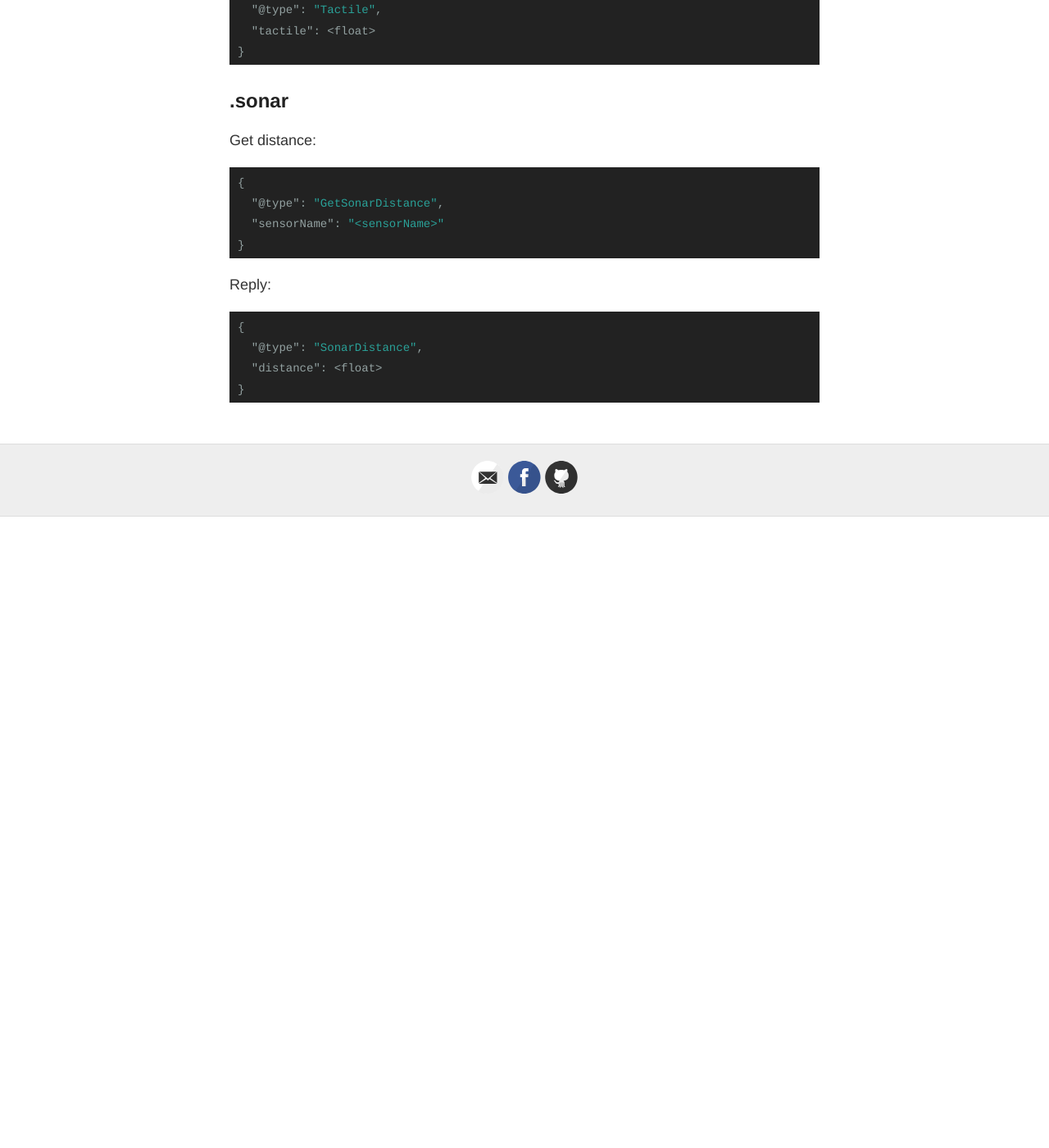
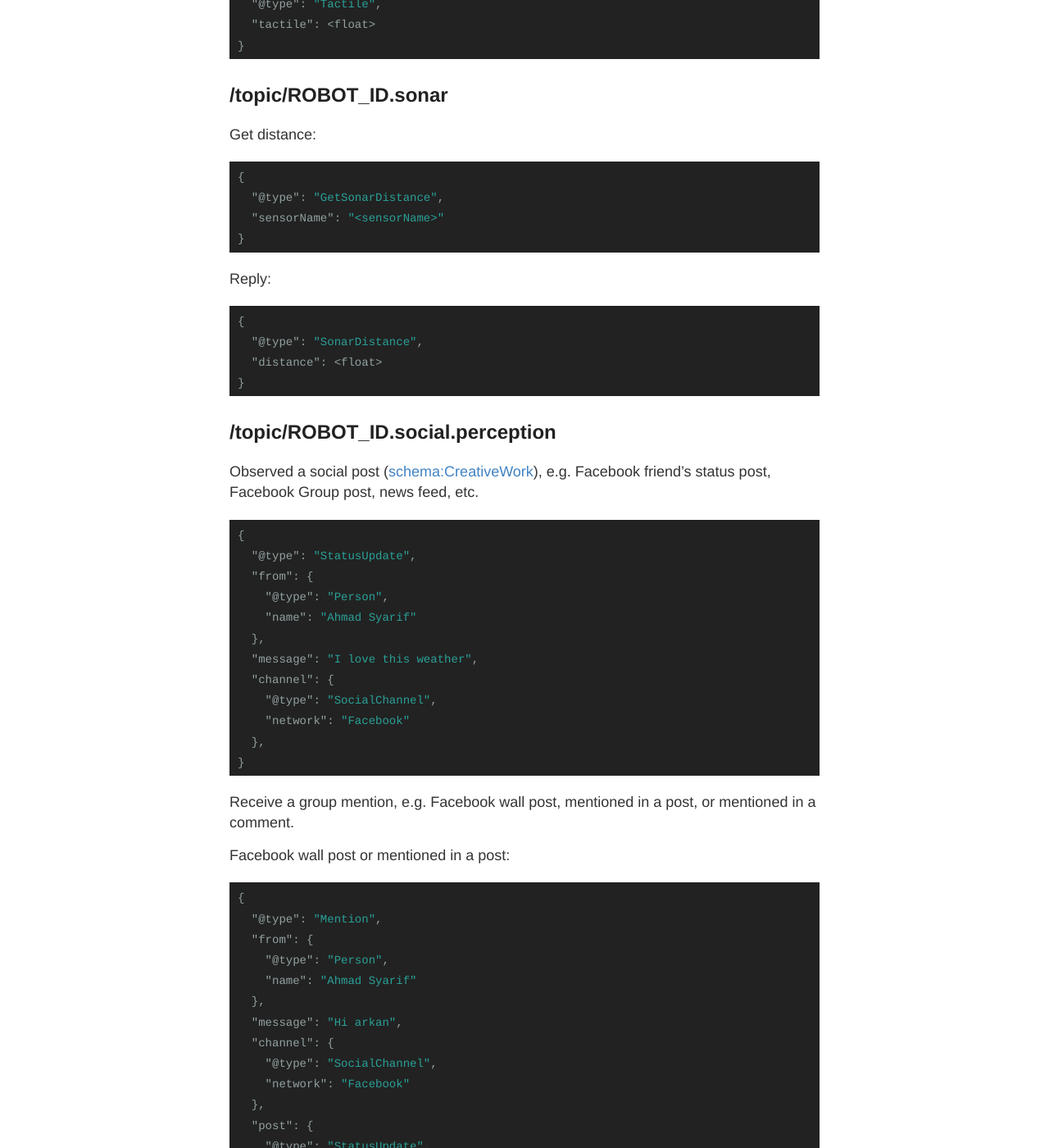
Before and after one commit to Flavio58it/lumen-sdk, a Jekyll site: the page built from protocol.md, in a window 1280 px wide and 1400 px high, scrolled down 8233 px. Shown: the whole window at 82% size. Built offline with Jekyll 4.4.1, drawn with Linux system fonts in a browser that asks for light colours; before the commit the page ends 8863 px from its top, so only the background shows below that; some of the changed text lies outside the part shown.

Commit message:
.social.perception and .social.expression

```diff
--- a/_layouts/default.html
+++ b/_layouts/default.html
@@ -14,6 +14,7 @@
       <script src="http://html5shiv.googlecode.com/svn/trunk/html5.js"></script>
     <![endif]-->
 
+    <link rel="shortcut icon" href="{{ site.baseurl }}/favicon.png" />
     <link rel="stylesheet" type="text/css" href="{{ site.baseurl }}/style.css" />
     <link rel="alternate" type="application/rss+xml" title="{{ site.name }} - {{ site.description }}" href="{{ site.baseurl }}/feed.xml" />
 
--- a/protocol.md
+++ b/protocol.md
@@ -9,12 +9,12 @@
 1. [STOMP 1.2](https://stomp.github.io/stomp-specification-1.2.html) and [Stomp.js](https://github.com/jmesnil/stomp-websocket)
 2. HTTP (TODO)
 
-# Goals
+## Goals
 
 1. Easy to implement in popular programming languages (C#, Java, JavaScript)
 2. Flexible (relatively future-proof)
 
-# Overview
+## Overview
 
 The broker uses [RabbitMQ](http://www.rabbitmq.com/), which supports all of [STOMP](https://www.rabbitmq.com/stomp.html),
 [Web-Stomp](http://www.rabbitmq.com/web-stomp.html), [AMQP](http://www.amqp.org/), and [MQTT](https://www.rabbitmq.com/mqtt.html) protocols.
@@ -31,15 +31,16 @@
 
 A [Mobile App](/app/) is also provided to control Lumen robot using web browser or Android mobile device.
 
-Each Lumen robot "instance" is assigned an ID which is used as the topic's routing key prefix,
-e.g. for `lumen1`, the available topics are:
+Each Lumen robot "instance" is assigned an ID which is used as the topic/queue's routing key prefix,
+e.g. for `lumen1`, the available topics and queues are:
 
 1. `/topic/lumen1.motion`
 2. `/topic/lumen1.camera`
 3. `/topic/lumen1.sonar`
-4. etc.
+4. `/queue/lumen1.social.expression`
+5. etc.
 
-## .motion
+## /topic/ROBOT_ID.motion
 
 Wake up
 
@@ -210,7 +211,7 @@
 }
 {% endhighlight %}
 
-## .posture
+## /topic/ROBOT_ID.posture
 
 Go to posture:
 
@@ -230,7 +231,7 @@
 }
 {% endhighlight %}
 
-## .camera
+## /topic/ROBOT_ID.camera
 
 Get image remote: (one-off)
 
@@ -259,7 +260,7 @@
 }
 {% endhighlight %}
 
-## .speech.synthesis
+## /topic/ROBOT_ID.speech.synthesis
 
 Say text:
 
@@ -279,11 +280,11 @@
 }
 {% endhighlight %}
 
-## .speech.recognition
+## /topic/ROBOT_ID.speech.recognition
 
 TODO
 
-## .battery
+## /topic/ROBOT_ID.battery
 
 Get battery percentage:
 
@@ -336,7 +337,7 @@
 }
 {% endhighlight %}
 
-## .sensors
+## /topic/ROBOT_ID.sensors
 
 Get tactile:
 
@@ -392,7 +393,7 @@
 }
 {% endhighlight %}
 
-## .sonar
+## /topic/ROBOT_ID.sonar
 
 Get distance:
 
@@ -411,3 +412,147 @@
   "distance": <float>
 }
 {% endhighlight %}
+
+## /topic/ROBOT_ID.social.perception
+
+Observed a social post ([schema:CreativeWork](http://schema.org/CreativeWork)), e.g. Facebook friend's status post, Facebook Group post, news feed, etc.
+
+{% highlight json %}
+{
+  "@type": "StatusUpdate",
+  "from": {
+    "@type": "Person",
+    "name": "Ahmad Syarif"
+  },
+  "message": "I love this weather",
+  "channel": {
+    "@type": "SocialChannel",
+    "network": "Facebook"
+  },
+}
+{% endhighlight %}
+
+Receive a group mention, e.g. Facebook wall post, mentioned in a post, or mentioned in a comment.
+
+Facebook wall post or mentioned in a post:
+
+{% highlight json %}
+{
+  "@type": "Mention",
+  "from": {
+    "@type": "Person",
+    "name": "Ahmad Syarif"
+  },
+  "message": "Hi arkan",
+  "channel": {
+    "@type": "SocialChannel",
+    "network": "Facebook"
+  },
+  "post": {
+    "@type": "StatusUpdate",
+    "id": "105394384_3953824"
+  }
+}
+{% endhighlight %}
+
+Mentioned in a Facebook comment:
+
+{% highlight json %}
+{
+  "@type": "Mention",
+  "from": {
+    "@type": "Person",
+    "name": "Ahmad Syarif"
+  },
+  "message": "Where are you",
+  "channel": {
+    "@type": "SocialChannel",
+    "network": "Facebook"
+  },
+  "post": {
+    "@type": "StatusUpdate",
+    "id": "105394384_3953824"
+  },
+  "comment": {
+    "@type": "Comment",
+    "id": "549283_927392"
+  }
+}
+{% endhighlight %}
+
+## /queue/ROBOT_ID.social.expression
+
+Publishes a status update to Facebook:
+
+{% highlight json %}
+{
+  "@type": "StatusUpdate",
+  "message": "I am so happy today",
+  "channel": {
+    "@type": "SocialChannel",
+    "network": "Facebook"
+  }
+}
+{% endhighlight %}
+
+Comments on a post:
+
+{% highlight json %}
+{
+  "@type": "Comment",
+  "message": "What are you doing?",
+  "channel": {
+    "@type": "SocialChannel",
+    "network": "Facebook"
+  },
+  "post": {
+    "@type": "StatusUpdate",
+    "id": "105394384_3953824"
+  }
+}
+{% endhighlight %}
+
+Comments on a post with mention:
+
+{% highlight json %}
+{
+  "@type": "Comment",
+  "message": "Let's eat",
+  "channel": {
+    "@type": "SocialChannel",
+    "network": "Facebook"
+  },
+  "post": {
+    "@type": "StatusUpdate",
+    "id": "105394384_3953824"
+  },
+  "mentionedPerson": [
+    {
+      "@type": "Person",
+      "name": "Ahmad Syarif"
+    },
+    {
+      "@type": "Person",
+      "name": "Marzuki"
+    }
+  ]
+}
+{% endhighlight %}
+
+Publishes a post to Facebook Group:
+
+{% highlight json %}
+{
+  "@type": "BlogPosting",
+  "message": "What are you guys planning today?",
+  "channel": {
+    "@type": "SocialChannel",
+    "network": "Facebook"
+  },
+  "group": {
+    "@type": "SocialGroup",
+    "name": "OpenCog/Lumen ITB",
+    "id": "329799720504531"
+  }
+}
+{% endhighlight %}
```
Also changed, not shown: favicon.png (added).
